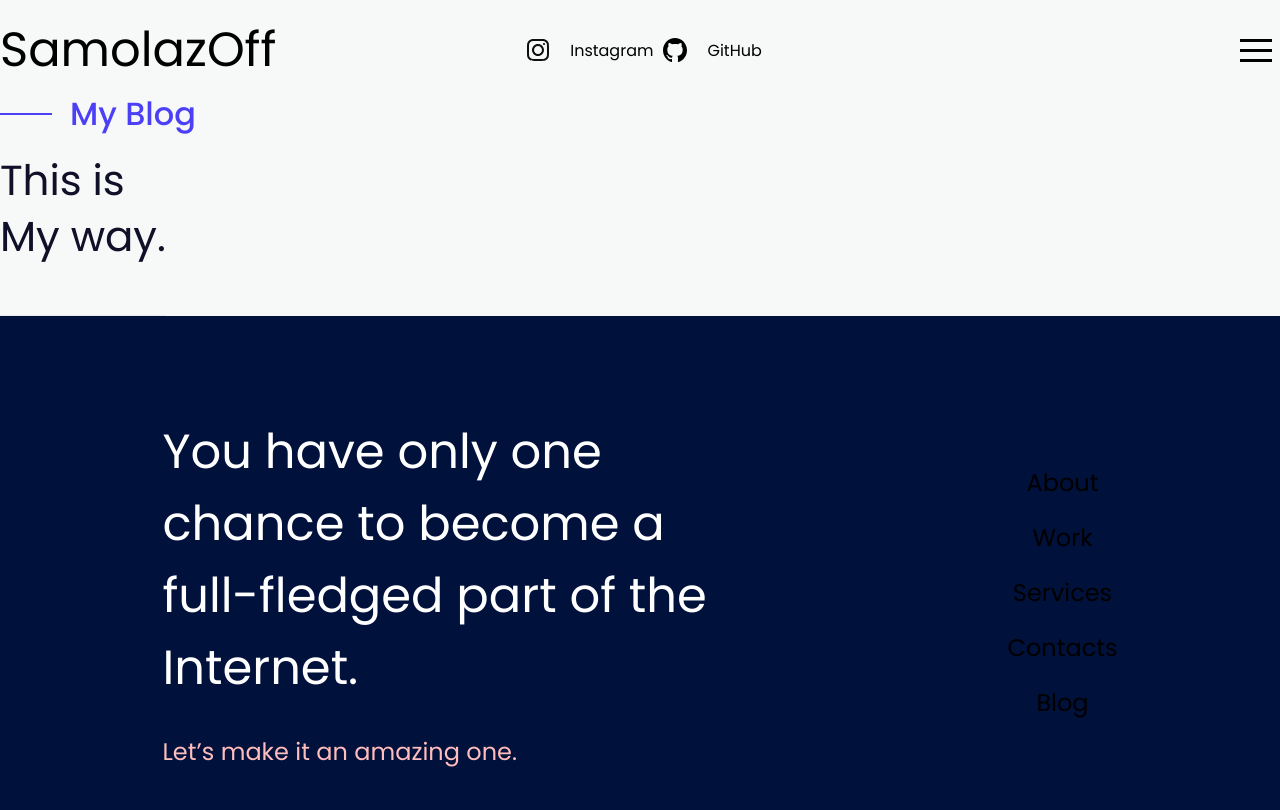
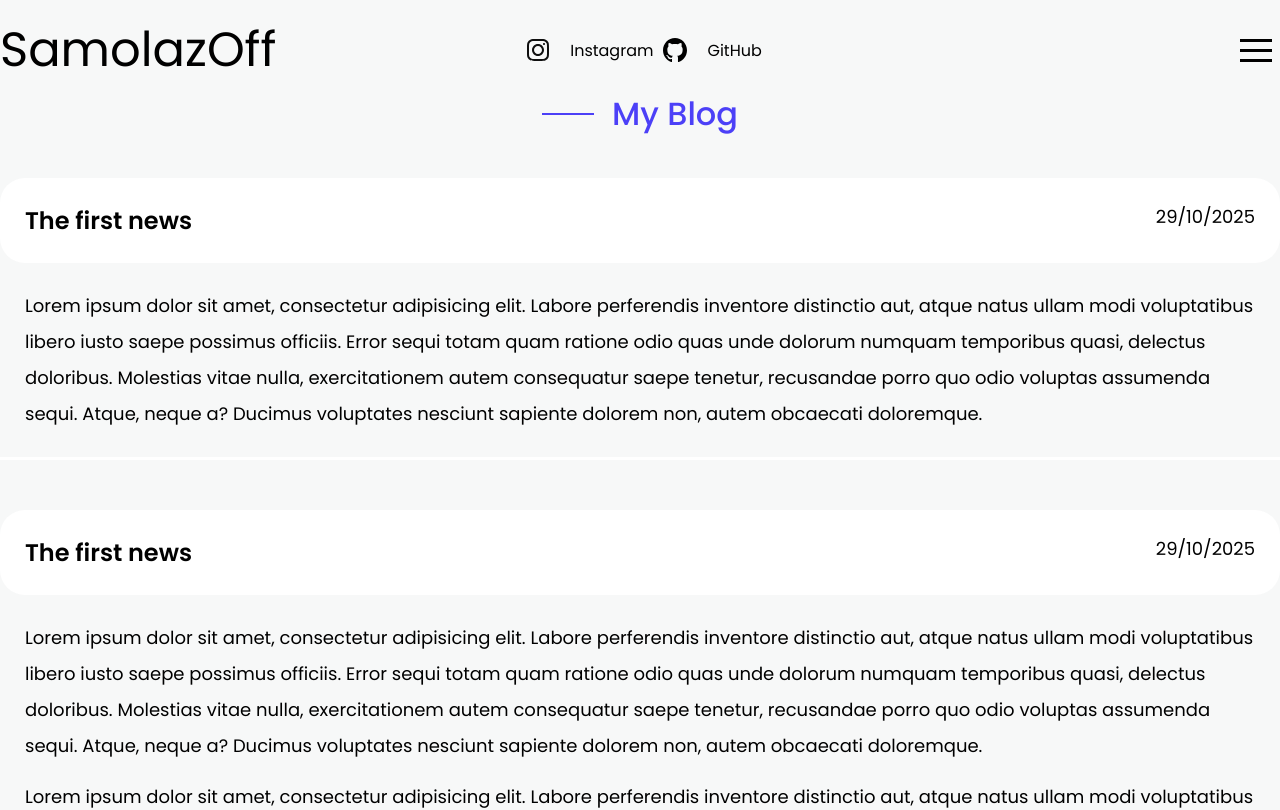
Before and after one commit to samolazoff/samolazoff-react, a React (Vite) app: page /blog in a window 1280 px wide. Shown: the top 810 px of the page. Built offline with nearby package versions, Linux system fonts and the light colour scheme.

Commit message:
Create Blog

```diff
--- a/src/pages/Blog/Blog.jsx
+++ b/src/pages/Blog/Blog.jsx
@@ -8,10 +8,27 @@ const BLog = () => {
     return (
         <section className='blog'>
             <TitleBlock txt='My Blog'/>
-            <div className="blog__title-txt" id='contacts'>
-                <span>This is</span>
-                <span>My way.</span>
-            </div>
+            <ul className="blog-items">
+                <li className="blog-item">
+                    <div className="blog-item-box">
+                        <h4 className="blog-item__title">The first news</h4>
+                        <data value="29-10-2025">29/10/2025</data>
+                    </div>
+                    <div className="blog-item-article">
+                        <p className="blog-item-article__txt">Lorem ipsum dolor sit amet, consectetur adipisicing elit. Labore perferendis inventore distinctio aut, atque natus ullam modi voluptatibus libero iusto saepe possimus officiis. Error sequi totam quam ratione odio quas unde dolorum numquam temporibus quasi, delectus doloribus. Molestias vitae nulla, exercitationem autem consequatur saepe tenetur, recusandae porro quo odio voluptas assumenda sequi. Atque, neque a? Ducimus voluptates nesciunt sapiente dolorem non, autem obcaecati doloremque.</p>
+                    </div>
+                </li>
+                <li className="blog-item">
+                    <div className="blog-item-box">
+                        <h4 className="blog-item__title">The first news</h4>
+                        <data value="29-10-2025">29/10/2025</data>
+                    </div>
+                    <div className="blog-item-article">
+                        <p className="blog-item-article__txt">Lorem ipsum dolor sit amet, consectetur adipisicing elit. Labore perferendis inventore distinctio aut, atque natus ullam modi voluptatibus libero iusto saepe possimus officiis. Error sequi totam quam ratione odio quas unde dolorum numquam temporibus quasi, delectus doloribus. Molestias vitae nulla, exercitationem autem consequatur saepe tenetur, recusandae porro quo odio voluptas assumenda sequi. Atque, neque a? Ducimus voluptates nesciunt sapiente dolorem non, autem obcaecati doloremque.</p>
+                        <p className="blog-item-article__txt">Lorem ipsum dolor sit amet, consectetur adipisicing elit. Labore perferendis inventore distinctio aut, atque natus ullam modi voluptatibus libero iusto saepe possimus officiis. Error sequi totam quam ratione odio quas unde dolorum numquam temporibus quasi, delectus doloribus. Molestias vitae nulla, exercitationem autem consequatur saepe tenetur, recusandae porro quo odio voluptas assumenda sequi. Atque, neque a? Ducimus voluptates nesciunt sapiente dolorem non, autem obcaecati doloremque.</p>
+                    </div>
+                </li>
+            </ul>
         </section>
     );
 };
--- a/src/pages/Blog/Blog.scss
+++ b/src/pages/Blog/Blog.scss
@@ -1,7 +1,37 @@
 .blog{
-    @include flex($dir: column, $jc: flex-start, $ai: flex-start);
-    gap: 25px;
+    @include flex($dir: column, $jc: center, $ai: center);
+    gap: 50px;
     width: 100%;
+    &-items{
+        @include flex($dir: column, $jc: flex-start, $ai: flex-start);
+        gap: 50px;
+        width: 100%;
+    }
+    &-item{
+        @include flex($dir: column, $jc: flex-start, $ai: flex-start);
+        border-bottom: 3px solid #FFFFFF;
+        &-box{
+            @include flex($dir: row, $jc: space-between, $ai: flex-start);
+            width: 100%;
+            padding: 25px;
+            background-color: #FFFFFF;
+            border-radius: 25px;
+            font-size: 18px;
+        }
+        &-article{
+            @include flex($dir: column, $jc: flex-start, $ai: flex-start);
+            padding: 25px;
+            gap: 15px;
+            &__txt{
+                font-size: 18px;
+                line-height: 36px;
+            }
+        }
+        &__title{
+            font-size: 24px;
+            font-weight: 600;
+        }
+    }
     &__title-txt{
         @include flex($jc: flex-start, $ai: flex-start);
         max-width: 992px;
```
